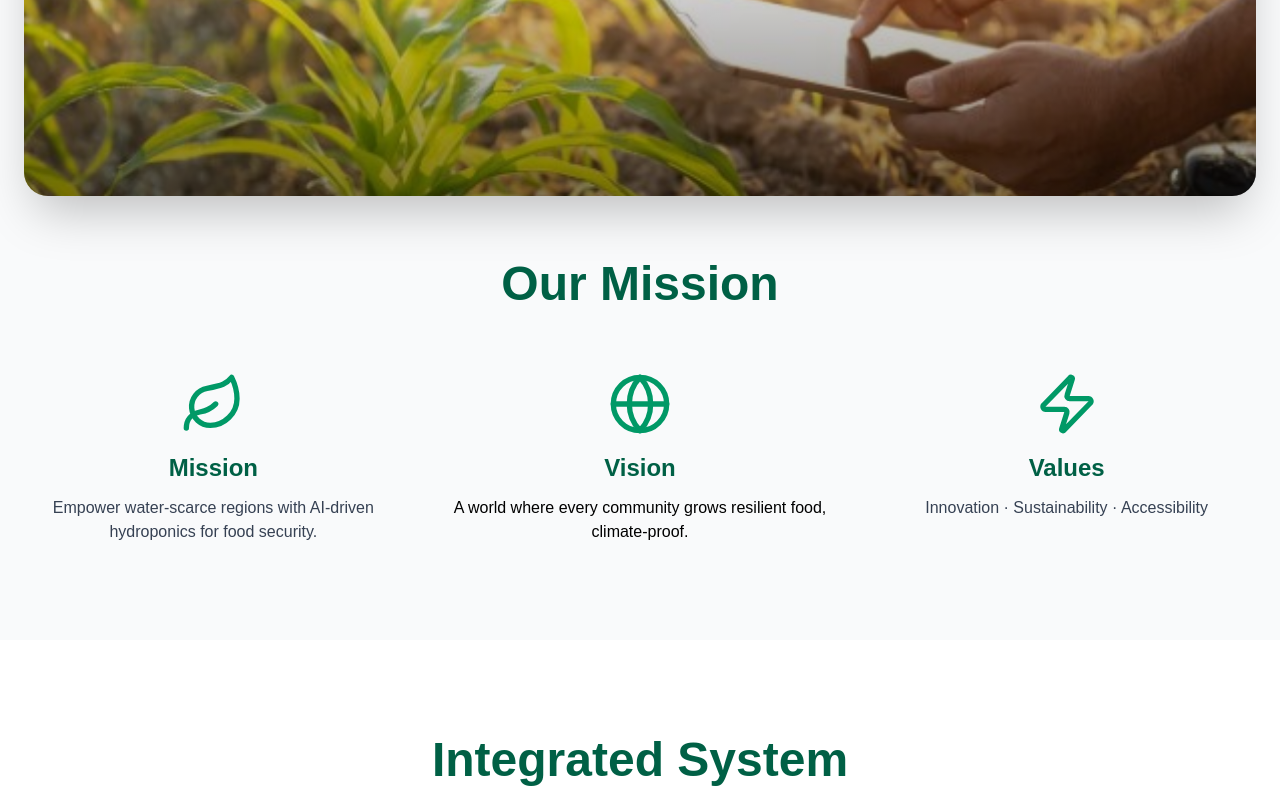
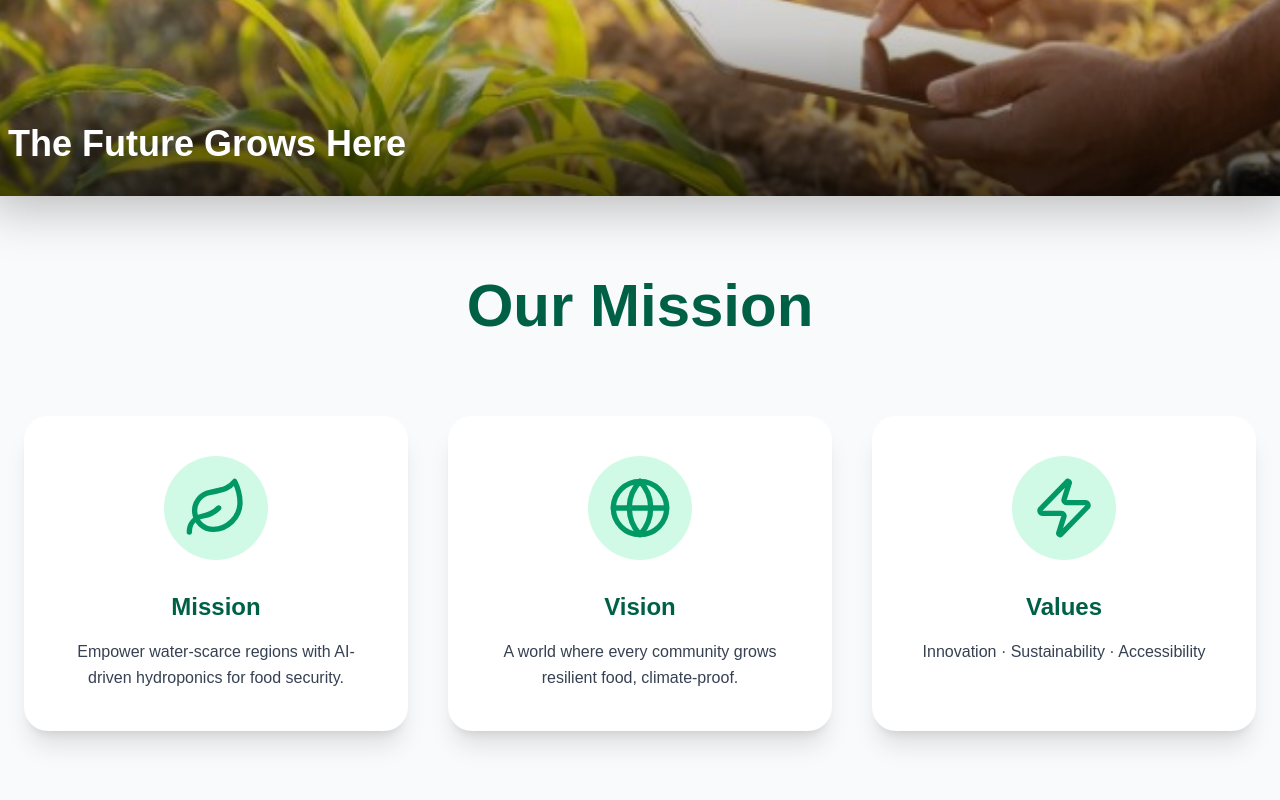
Before and after one commit to Molkaaa02/HydroFirma, a Next.js app: page / in a window 1280 px wide. Shown: the part 1020-1820 px from the top of the page. Built offline with nearby package versions, Linux system fonts and the light colour scheme.

Commit message:
Refactor About component with motion and cards

```diff
--- a/src/components/About.tsx
+++ b/src/components/About.tsx
@@ -2,51 +2,63 @@
 import { motion } from "framer-motion";
 import { Leaf, Globe, Zap } from 'lucide-react';
 
+const cards = [
+  { Icon: Leaf, title: "Mission", text: "Empower water-scarce regions with AI-driven hydroponics for food security.", delay: 0.2 },
+  { Icon: Globe, title: "Vision", text: "A world where every community grows resilient food, climate-proof.", delay: 0.4 },
+  { Icon: Zap, title: "Values", text: "Innovation · Sustainability · Accessibility", delay: 0.6 },
+];
+
 export default function About() {
   return (
-    <section id="about" className="py-24 bg-gray-50">
+    <section id="about" className="py-24 bg-gray-50 overflow-hidden">
       <div className="max-w-7xl mx-auto px-6">
-
-        {/* IoT Image - Above Mission */}
+        {/* Floating IoT Image */}
         <motion.div
-          initial={{ opacity: 0, y: 30 }}
+          initial={{ opacity: 0, y: 60 }}
           whileInView={{ opacity: 1, y: 0 }}
-          transition={{ duration: 0.8 }}
+          transition={{ duration: 1, ease: "easeOut" }}
           viewport={{ once: true }}
-          className="relative rounded-3xl overflow-hidden shadow-2xl mb-16 -mx-6 md:mx-0"
+          className="relative rounded-3xl overflow-hidden shadow-2xl mb-20 -mx-6 md:-mx-12"
         >
-          <img
-            src="/images/iot-hydroponics.jpg"
-            alt="Smart IoT Hydroponic System"
-            className="w-full h-64 md:h-80 object-cover"
-          />
-          <div className="absolute inset-0 bg-gradient-to-t from-black/50 to-transparent" />
-          <div className="absolute bottom-6 left-6 text-white">
-
-          </div>
+          <img src="/images/iot-hydroponics.jpg" alt="Smart IoT Hydroponic System" className="w-full h-80 object-cover" />
+          <div className="absolute inset-0 bg-gradient-to-t from-black/70 via-black/20 to-transparent" />
+          <motion.div
+            initial={{ opacity: 0, y: 30 }}
+            whileInView={{ opacity: 1, y: 0 }}
+            transition={{ delay: 0.5, duration: 0.8 }}
+            className="absolute bottom-8 left-8 text-white"
+          >
+            <h3 className="text-4xl font-bold">The Future Grows Here</h3>
+          </motion.div>
         </motion.div>
 
-        {/* Mission Section */}
-        <h2 className="text-4xl md:text-5xl font-bold text-center text-emerald-800 mb-16">
+        <motion.h2
+          initial={{ opacity: 0 }}
+          whileInView={{ opacity: 1 }}
+          transition={{ duration: 0.8 }}
+          className="text-5xl md:text-6xl font-bold text-center text-emerald-800 mb-20"
+        >
           Our Mission
-        </h2>
+        </motion.h2>
 
-        <div className="grid md:grid-cols-3 gap-12">
-          <div className="text-center">
-            <Leaf className="w-16 h-16 text-emerald-600 mx-auto mb-4" />
-            <h3 className="text-2xl font-bold text-emerald-800 mb-3">Mission</h3>
-            <p className="text-gray-700">Empower water-scarce regions with AI-driven hydroponics for food security.</p>
-          </div>
-          <div className="text-center">
-            <Globe className="w-16 h-16 text-emerald-600 mx-auto mb-4" />
-            <h3 className="text-2xl font-bold text-emerald-800 mb-3">Vision</h3>
-            <p className="text-black">A world where every community grows resilient food, climate-proof.</p>
-          </div>
-          <div className="text-center">
-            <Zap className="w-16 h-16 text-emerald-600 mx-auto mb-4" />
-            <h3 className="text-2xl font-bold text-emerald-800 mb-3">Values</h3>
-            <p className="text-gray-700">Innovation · Sustainability · Accessibility</p>
-          </div>
+        <div className="grid md:grid-cols-3 gap-10">
+          {cards.map(({ Icon, title, text, delay }) => (
+            <motion.div
+              key={title}
+              initial={{ opacity: 0, y: 50 }}
+              whileInView={{ opacity: 1, y: 0 }}
+              transition={{ delay, duration: 0.7, ease: "easeOut" }}
+              viewport={{ once: true }}
+              whileHover={{ y: -12, transition: { duration: 0.3 } }}
+              className="group text-center bg-white p-10 rounded-3xl shadow-xl hover:shadow-2xl transition-all"
+            >
+              <div className="mb-6 inline-block p-5 bg-emerald-100 rounded-full group-hover:scale-110 transition-transform">
+                <Icon className="w-16 h-16 text-emerald-600" />
+              </div>
+              <h3 className="text-2xl font-bold text-emerald-800 mb-4">{title}</h3>
+              <p className="text-gray-700 leading-relaxed">{text}</p>
+            </motion.div>
+          ))}
         </div>
       </div>
     </section>
```
